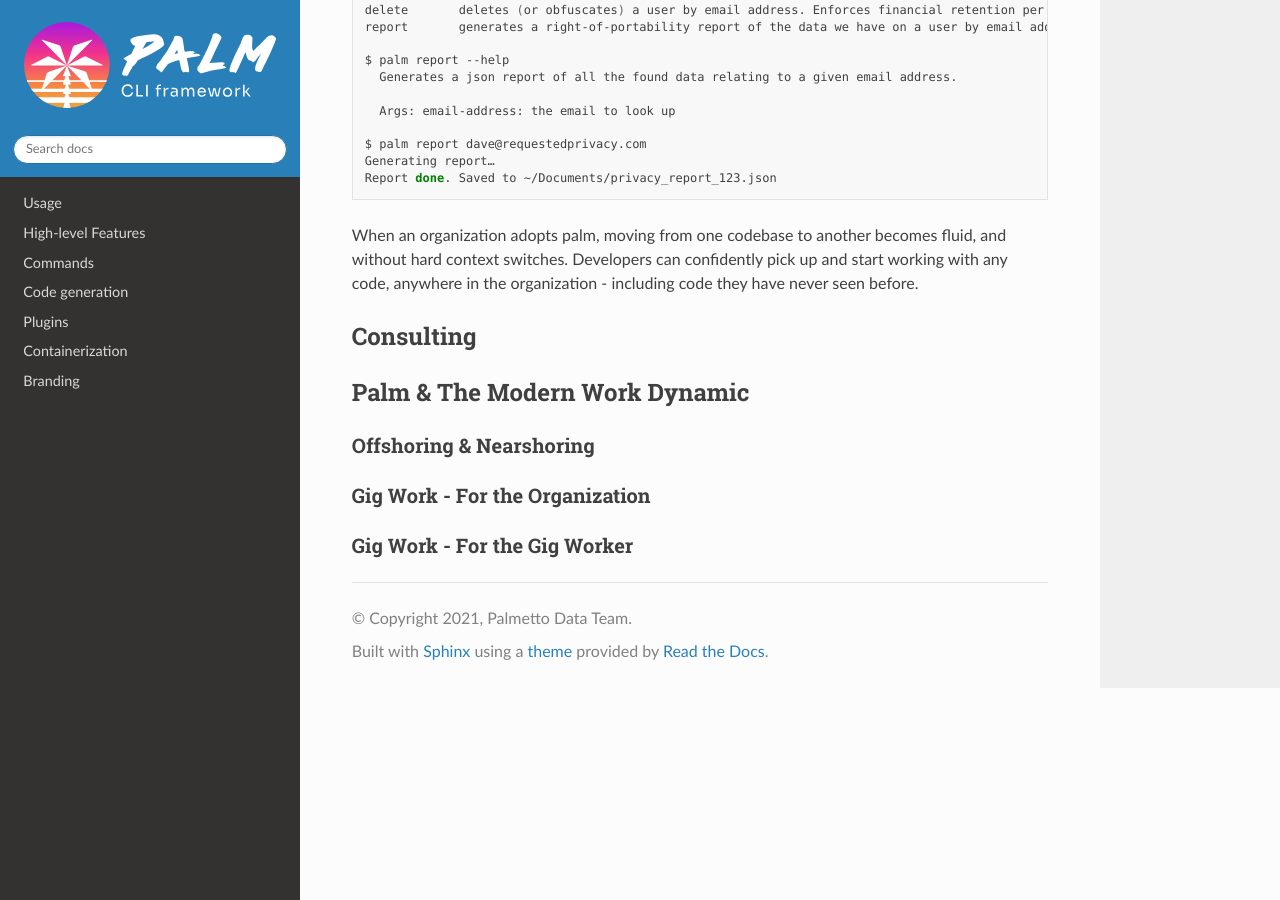
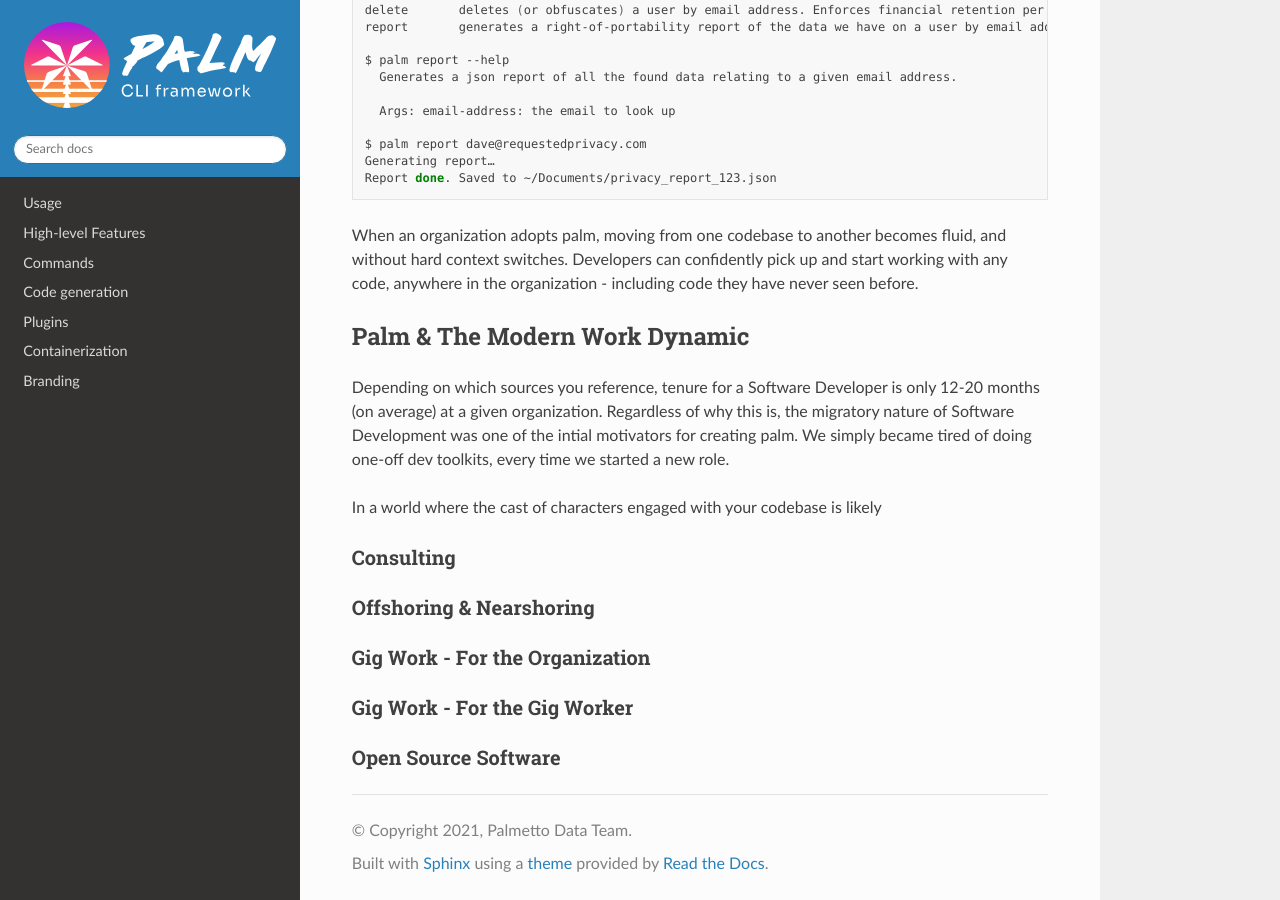
Before and after one commit to palmetto/palm-cli, a Sphinx documentation site: the page built from docs/source/introduction/examples.rst, in a window 1280 px wide and 900 px high, scrolled down 2149 px. Built offline with Sphinx 7.4.7 and the Read the Docs theme 2.0.0, drawn with Linux system fonts in a browser that asks for light colours.

Commit message:
work dynamic stared

```diff
--- a/docs/source/introduction/examples.rst
+++ b/docs/source/introduction/examples.rst
@@ -111,11 +111,18 @@ When an organization adopts palm, moving from one codebase to another becomes fl
 Developers can confidently pick up and start working with any code, anywhere in the organization - including code they have never seen before.
 
 
-Consulting
-==========
-
 Palm & The Modern Work Dynamic
 ==============================
+
+Depending on which sources you reference, tenure for a Software Developer is only 12-20 months (on average) at a given organization.
+Regardless of why this is, the migratory nature of Software Development was one of the intial motivators for creating palm.
+We simply became tired of doing one-off dev toolkits, every time we started a new role.
+
+
+In a world where the cast of characters engaged with your codebase is likely
+
+Consulting
+^^^^^^^^^^
 
 Offshoring & Nearshoring
 ^^^^^^^^^^^^^^^^^^^^^^^^
@@ -125,3 +132,6 @@ Gig Work - For the Organization
 
 Gig Work - For the Gig Worker
 ^^^^^^^^^^^^^^^^^^^^^^^^^^^^^
+
+Open Source Software
+^^^^^^^^^^^^^^^^^^^^
```
